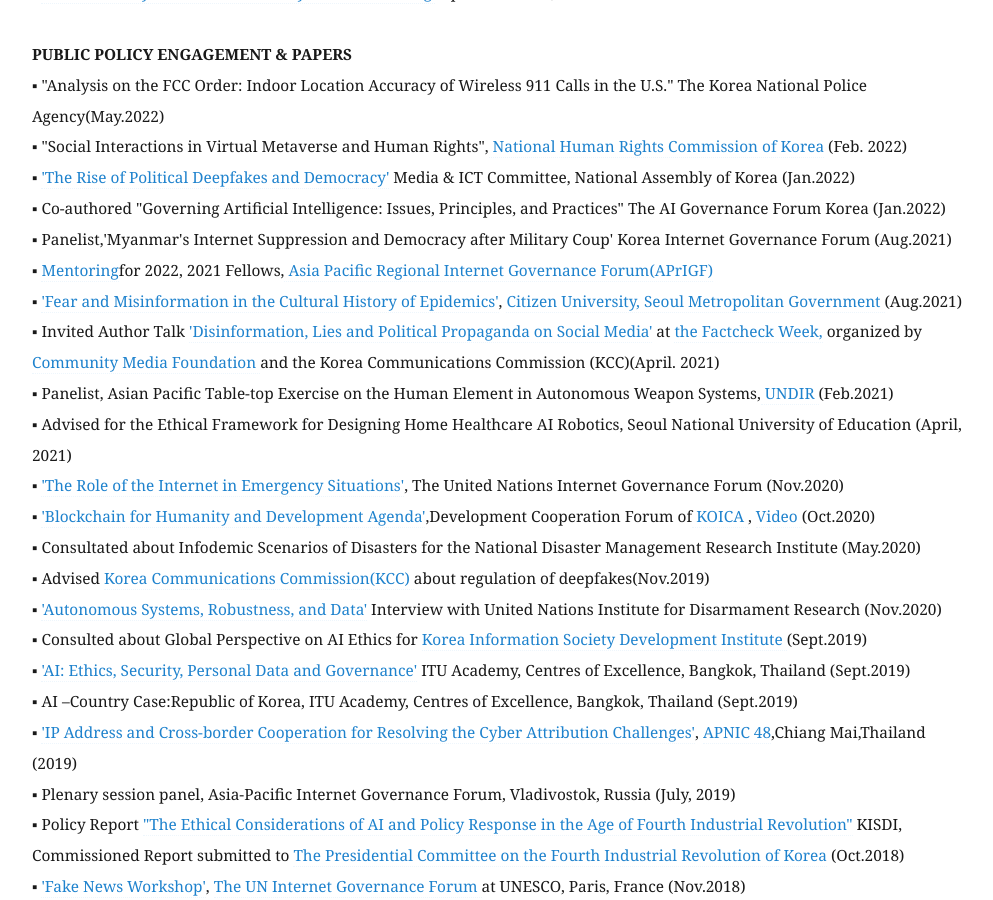
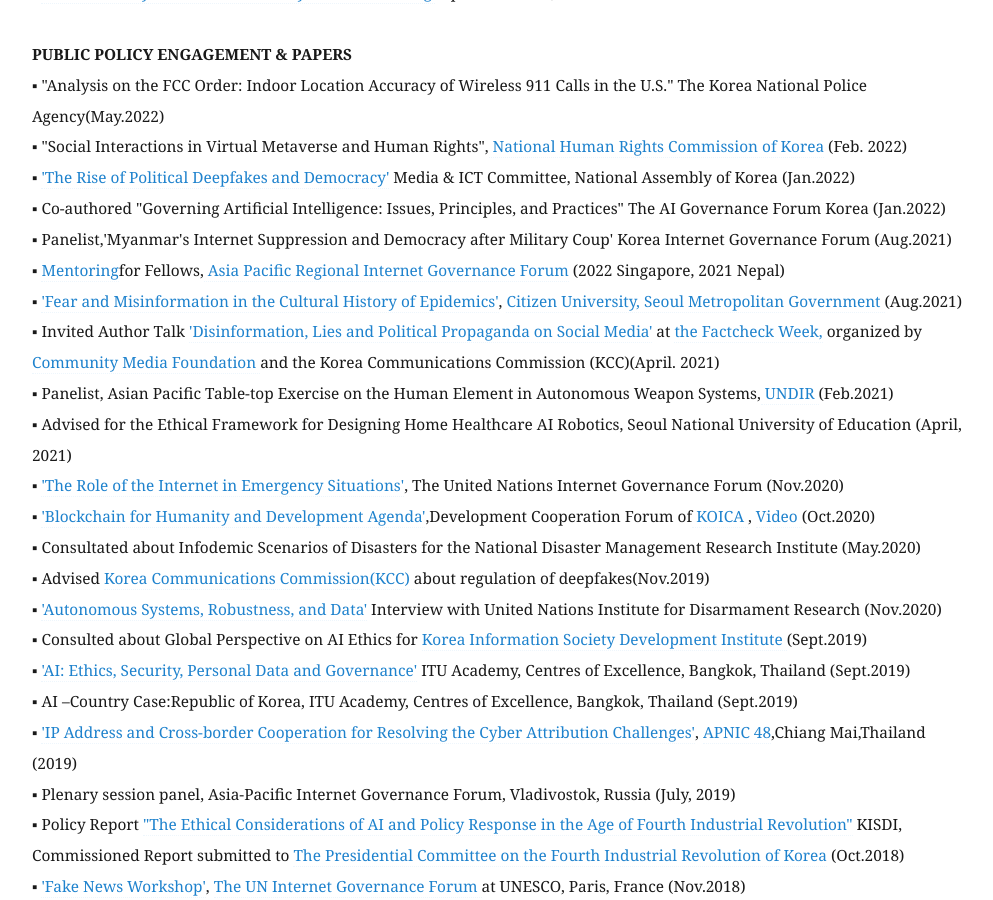
Before and after one commit to eunchangchoi/eunchangchoi.github.io, a Jekyll site: the page built from index.md, in a window 1280 px wide and 900 px high, scrolled down 5040 px. Shown: the whole window, without its empty margins (68-1061 px from the left). Built offline with Jekyll 4.4.1, drawn with Linux system fonts in a browser that asks for light colours.

Commit message:
Update index.md

```diff
--- a/index.md
+++ b/index.md
@@ -120,7 +120,7 @@
 ▪ <a href="https://zdnet.co.kr/view/?no=20220112165731">'The Rise of Political Deepfakes and Democracy'</a> Media & ICT Committee, National Assembly of Korea (Jan.2022) <br>
 ▪ Co-authored "Governing Artificial Intelligence: Issues, Principles, and Practices" The AI Governance Forum Korea (Jan.2022)<br>
 ▪ Panelist,'Myanmar's Internet Suppression and Democracy after Military Coup' Korea Internet Governance Forum (Aug.2021) <br>
-▪ <a href="https://ap.rigf.asia/fellowship/2021/introducing-the-mentors-of-2021-fellowship-program/?fbclid=IwAR2pn3lY-fE0daHxOW4vCcvk0HX-zwFHd8uJxaPnT266Hn7BOkA52UudjMw"> Mentoring</a>for 2022, 2021 Fellows,<a href="https://ap.rigf.asia/"> Asia Pacific Regional Internet Governance Forum(APrIGF)</a> <br>
+▪ <a href="https://ap.rigf.asia/fellowship/2021/introducing-the-mentors-of-2021-fellowship-program/?fbclid=IwAR2pn3lY-fE0daHxOW4vCcvk0HX-zwFHd8uJxaPnT266Hn7BOkA52UudjMw"> Mentoring</a>for Fellows,<a href="https://ap.rigf.asia/"> Asia Pacific Regional Internet Governance Forum</a> (2022 Singapore, 2021 Nepal)<br>
 ▪ <a href="https://www.asiae.co.kr/article/2021081610112312900">'Fear and Misinformation in the Cultural History of Epidemics'</a>, <a href="https://opengov.seoul.go.kr/mediahub/20417385"> Citizen University, Seoul Metropolitan Government </a> (Aug.2021) <br>
 ▪ Invited Author Talk <a href="https://youtu.be/mRsfLzJmdj8?t=15">'Disinformation, Lies and Political Propaganda on Social Media'</a> at <a href="https://factchecker.or.kr/notices/225"> the Factcheck Week,</a> organized by <a href="https://edu.kcmf.or.kr/main/index.jsp"> Community Media Foundation </a> and the Korea Communications Commission (KCC)(April. 2021) <br>
 ▪ Panelist, Asian Pacific Table-top Exercise on the Human Element in Autonomous Weapon Systems,<a href="http://unidir.org"> UNDIR </a> (Feb.2021)<br>
```
